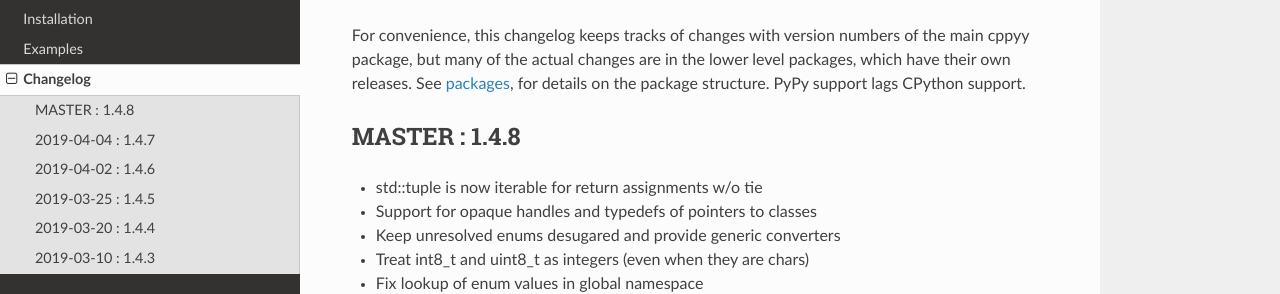
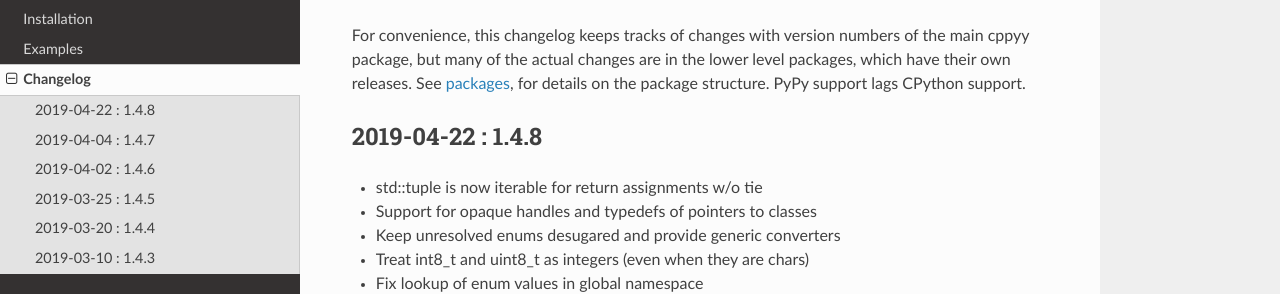
Before and after one commit to wlav/cppyy, a Sphinx documentation site: the page built from doc/source/changelog.rst, in a window 1280 px wide and 900 px high. Shown: the part 136-430 px from the top of the window. Built offline with Sphinx 7.4.7 and the Read the Docs theme 2.0.0, drawn with Linux system fonts in a browser that asks for light colours.

Commit message:
mark release

```diff
--- a/doc/source/changelog.rst
+++ b/doc/source/changelog.rst
@@ -10,8 +10,8 @@ See :doc:`packages <packages>`, for details on the package structure.
 PyPy support lags CPython support.
 
 
-MASTER : 1.4.8
---------------
+2019-04-22 : 1.4.8
+------------------
 
 * std::tuple is now iterable for return assignments w/o tie
 * Support for opaque handles and typedefs of pointers to classes
```
